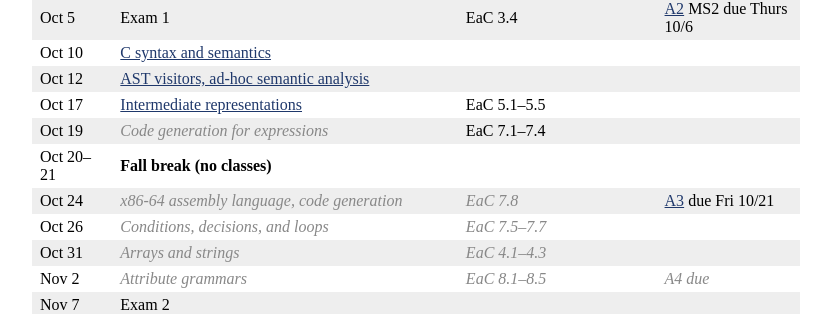
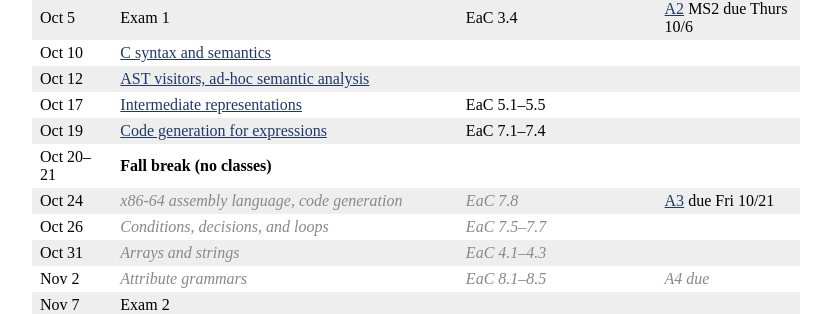
Before and after one commit to jhucompilers/fall2022, a Jekyll site: the page built from schedule.md, in a window 1280 px wide. Shown: the part 899-1213 px from the top of the page, without its empty margins (224-1055 px from the left). Built offline with Jekyll 4.4.1, drawn with Linux system fonts in a browser that asks for light colours.

Commit message:
add intro code generation slides

```diff
--- a/schedule.csv
+++ b/schedule.csv
@@ -14,7 +14,7 @@ Oct 5,"Exam 1",,,"EaC 3.4","[A2](assign/assign02.html) MS2 due Thurs 10/6"
 Oct 10,"C syntax and semantics",lectures/lecture11-public.pdf,,
 Oct 12,"AST visitors, ad-hoc semantic analysis",lectures/lecture12-public.pdf,,,
 Oct 17,"Intermediate representations",lectures/Intermediate_Representations.pdf,,"EaC 5.1–5.5"
-Oct 19,"<span class='tentative'>Code generation for expressions</span>",,,"EaC 7.1–7.4",
+Oct 19,"Code generation for expressions","lectures/Code_Shape_I_Quick_Intro_to_Code_Generation_+_Code_Shape_for_Expressions.pdf",,"EaC 7.1–7.4",
 Oct 20–21,**Fall break (no classes)**,
 Oct 24,"<span class='tentative'>x86-64 assembly language, code generation</span>",,,"<span class='tentative'>EaC 7.8</span>","[A3](assign/assign03.html) due Fri 10/21"
 Oct 26,"<span class='tentative'>Conditions, decisions, and loops</span>",,,"<span class='tentative'>EaC 7.5–7.7</span>"
--- a/schedule.md
+++ b/schedule.md
@@ -42,7 +42,7 @@ Oct 5 | Exam 1 | EaC 3.4 | [A2](assign/assign02.html) MS2 due Thurs 10/6
 Oct 10 | [C syntax and semantics](lectures/lecture11-public.pdf) |  |
 Oct 12 | [AST visitors, ad-hoc semantic analysis](lectures/lecture12-public.pdf) |  |
 Oct 17 | [Intermediate representations](lectures/Intermediate_Representations.pdf) | EaC 5.1–5.5 |
-Oct 19 | <span class='tentative'>Code generation for expressions</span> | EaC 7.1–7.4 |
+Oct 19 | [Code generation for expressions](lectures/Code_Shape_I_Quick_Intro_to_Code_Generation_+_Code_Shape_for_Expressions.pdf) | EaC 7.1–7.4 |
 Oct 20–21 | **Fall break (no classes)** |  |
 Oct 24 | <span class='tentative'>x86-64 assembly language, code generation</span> | <span class='tentative'>EaC 7.8</span> | [A3](assign/assign03.html) due Fri 10/21
 Oct 26 | <span class='tentative'>Conditions, decisions, and loops</span> | <span class='tentative'>EaC 7.5–7.7</span> |
```
Also changed, not shown: 1 other file.
